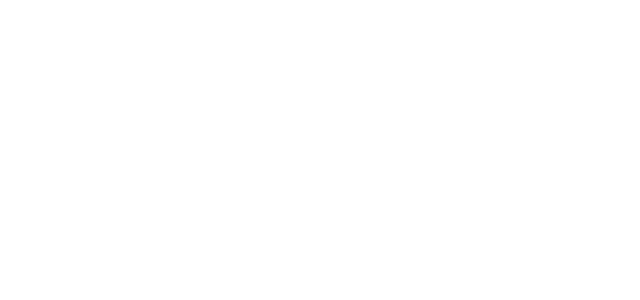
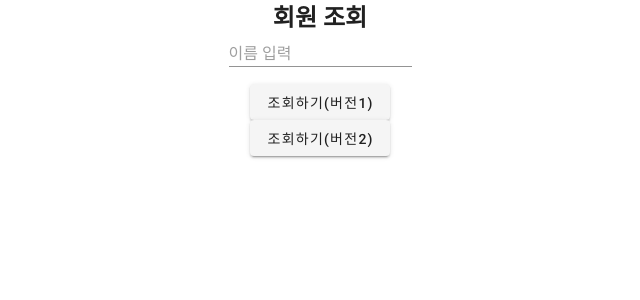
Before and after one commit to jiyeon12345/project_atto_research, a Vue app in the folder frontend/: page /check/alive in a window 1280 px wide. Shown: the top 300 px of the page, without its empty margins (320-960 px from the left). Built offline with nearby package versions, Linux system fonts and the light colour scheme.

Commit message:
[fStartStopServer] 상태조회 버튼 클릭 시 back으로 데이터 전달

```diff
--- /dev/null
+++ b/frontend/src/components/ProjectCheckAlive.vue
@@ -0,0 +1,39 @@
+<template>
+  <div class="checkForm">
+    <h2>회원 조회</h2>
+    <v-text-field
+      flat
+      v-model="hostName"
+      type="text"
+      dense
+      required
+      placeholder="이름 입력"
+    />
+    <v-btn @click="submitData1">조회하기(버전1)</v-btn>
+    <v-btn @click="submitData2">조회하기(버전2)</v-btn>
+  </div>
+</template>
+<script>
+export default {
+  name: "ProjectCheckAlive",
+  data() {
+    return {
+      hostName: "",
+    };
+  },
+  methods: {
+    submitData1() {
+      this.$emit("submitData1", this.hostName);
+    },
+    submitData2() {
+      this.$emit("submitData2", this.hostName);
+    },
+  },
+};
+</script>
+<style scoped>
+.checkForm {
+  display: grid;
+  place-items: center;
+}
+</style>
--- a/frontend/src/router/index.js
+++ b/frontend/src/router/index.js
@@ -2,6 +2,8 @@
 import VueRouter from "vue-router";
 import ProjectMain from "../views/ProjectMain.vue";
 import ProjectRegisterPage from "../views/ProjectRegisterPage.vue";
+import ProjectCheckAlivePage from "../views/ProjectCheckAlivePage.vue";
+import ProjectReadServerPage from "../views/ProjectReadServerPage.vue";
 
 Vue.use(VueRouter);
 
@@ -15,6 +17,16 @@
     path: "/register",
     name: "ProjectRegisterPage",
     component: ProjectRegisterPage,
+  },
+  {
+    path: "/check/alive",
+    name: "ProjectCheckAlivePage",
+    component: ProjectCheckAlivePage,
+  },
+  {
+    path: "/read/alive/:hostName",
+    name: "ProjectReadServerPage",
+    component: ProjectReadServerPage,
   },
   {
     path: "/about",
--- /dev/null
+++ b/frontend/src/views/ProjectCheckAlivePage.vue
@@ -0,0 +1,44 @@
+<template>
+  <div>
+    <project-check-alive
+      @submitData1="submitData1"
+      @submitData2="submitData2"
+    />
+  </div>
+</template>
+<script>
+import ProjectCheckAlive from "@/components/ProjectCheckAlive.vue";
+import axios from "axios";
+
+export default {
+  name: "ProjectCheckAlivePage",
+  components: { ProjectCheckAlive },
+  methods: {
+    submitData1(payload) {
+      let hostName = payload;
+
+      axios
+        .get(`http://localhost:7777/project/checkServer1/${hostName}`)
+        .then(() => {
+          this.$router.push({ name: "ProjectReadServerPage" });
+        })
+        .catch(() => {
+          alert("유효한 이름을 적어주시기 바랍니다.");
+        });
+    },
+    submitData2(payload) {
+      let hostName = payload;
+
+      axios
+        .get(`http://localhost:7777/project/checkServer2/${hostName}`)
+        .then(() => {
+          this.$router.push({ name: "ProjectReadServerPage" });
+        })
+        .catch(() => {
+          alert("유효한 이름을 적어주시기 바랍니다.");
+        });
+    },
+  },
+};
+</script>
+<style lang=""></style>
--- a/frontend/src/views/ProjectMain.vue
+++ b/frontend/src/views/ProjectMain.vue
@@ -14,7 +14,7 @@
       this.$router.push({ name: "ProjectRegisterPage" });
     },
     checkList() {
-      this.$router.push({ name: "ProjectListPage" });
+      this.$router.push({ name: "ProjectCheckAlivePage" });
     },
   },
 };
```
